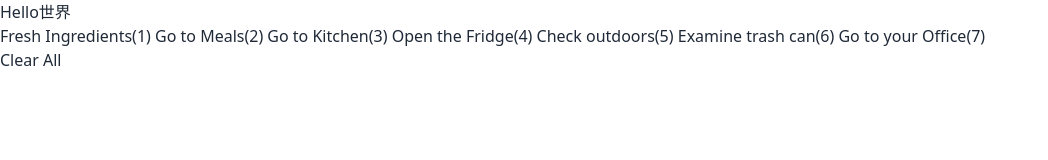
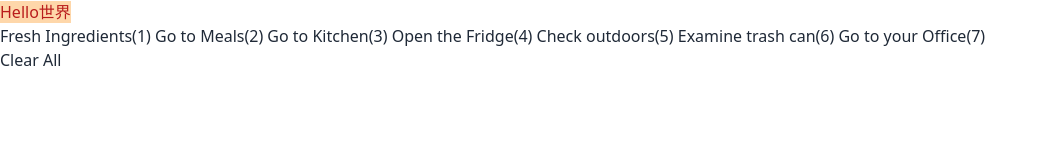
Before and after one commit to AmourAmer/pizeon, a Vue app in the folder pizeon-bubble/: page / in a window 1280 px wide. Shown: the top 160 px of the page, without its empty margins (0-1048 px from the left). Built offline with nearby package versions, Linux system fonts and the light colour scheme.

Commit message:
scale failed

```diff
--- a/pizeon-bubble/src/App.vue
+++ b/pizeon-bubble/src/App.vue
@@ -53,13 +53,17 @@ onKeyStroke("Escape", () => {
   // This is so silly! The type definition of activeElement should be more precise
   (document.activeElement as HTMLElement)?.blur();
 });
-// document.body.style.setProperty("zoom", "120%"); // TODO: export as user configurable
+// document.body.style.setProperty("zoom", "200%"); // TODO: export as user configurable, or maybe can't use this as tailwind is so powerful
 </script>
 
 <template>
   <!-- FIXME: don't know if it's appropriate to put theme here. Also, how to change? -->
   <div>
-    {{ t("message.hello") }}
+    <span
+      class="sm:bg-sky-100 md:bg-lime-200 lg:bg-orange-200 xl:text-red-700 2xl:text-indigo-800"
+    >
+      {{ t("message.hello") }}
+    </span>
     <nav>
       <RouterLink v-for="(dest, i) in destinations" :to="dest[0]">
         {{ dest[1] }}({{ i + 1 }})
--- a/pizeon-bubble/src/components/workspace/Event.vue
+++ b/pizeon-bubble/src/components/workspace/Event.vue
@@ -96,6 +96,7 @@ const validateSlice: (type: string, datum: Ref<stringMap>) => boolean = (
     <div v-for="(datum, i) in data" :key="datum.id" class="bg-base-200">
       <div class="flex justify-end">
         <!-- TODO: buttons to change type -->
+        <!-- FIXME: This icon doesn't grow on zoom -->
         <div
           @click="addItem(nextSliceType(datum.type), i + 1)"
           class="btn btn-circle btn-xs mx-2"
```
